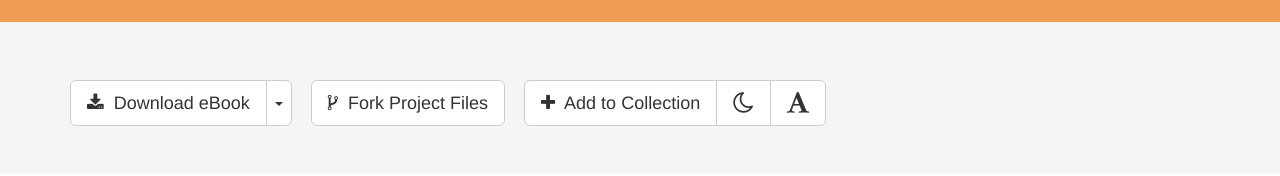
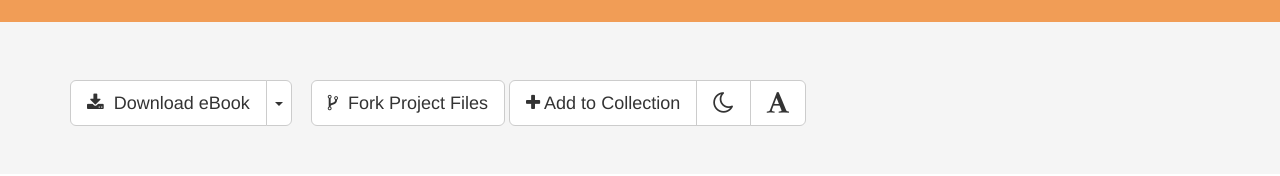
Before and after one commit to nickvision/packtlib-nv, a plain HTML site: page index.html in a window 1280 px wide. Shown: the part 433-609 px from the top of the page. Drawn offline with Linux system fonts and the light colour scheme.

Commit message:
removed margin from buttons

```diff
--- a/index.html
+++ b/index.html
@@ -91,8 +91,8 @@
       </ul>
     </div>
      <button type="button" class="btn btn-default btn-lg" style="margin-left:15px;"><i class="fa fa-code-fork fa-3" style="margin-right:5px;"></i> Fork Project Files</button>
-         <div class="btn-group btn-group-lg" role="group" aria-label="..." style="margin-left:15px;">
-              <button type="button" class="btn btn-default"><i class="fa fa-plus fa-3" style="margin-right:5px;"></i> Add to Collection</button>
+         <div class="btn-group btn-group-lg" role="group" aria-label="..." >
+              <button type="button" class="btn btn-default"><i class="fa fa-plus fa-3"></i> Add to Collection</button>
               <button type="button" class="btn btn-default"><i class="fa fa-moon-o fa-lg"></i></button>
               <button type="button" class="btn btn-default"><i class="fa fa-font fa-lg"></i></button>
         </div>
```
